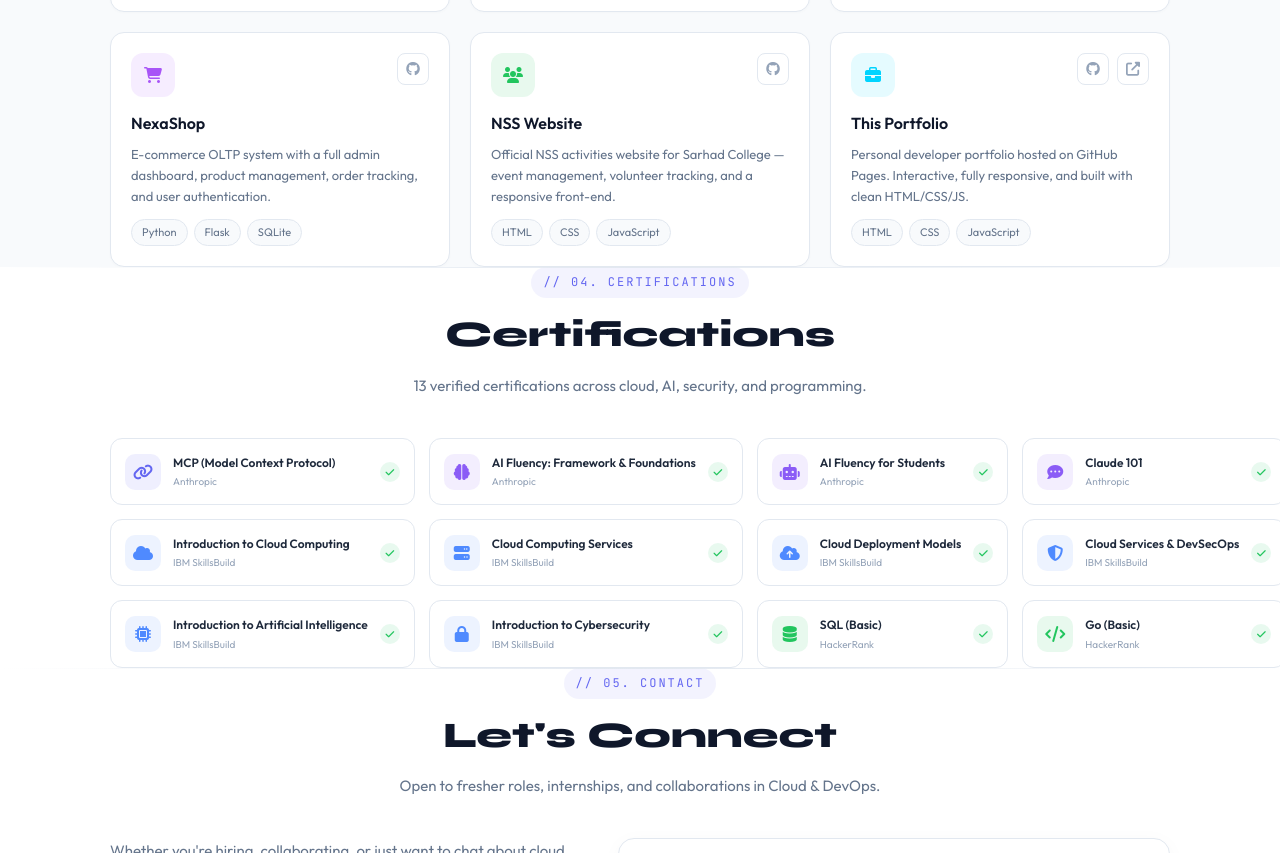
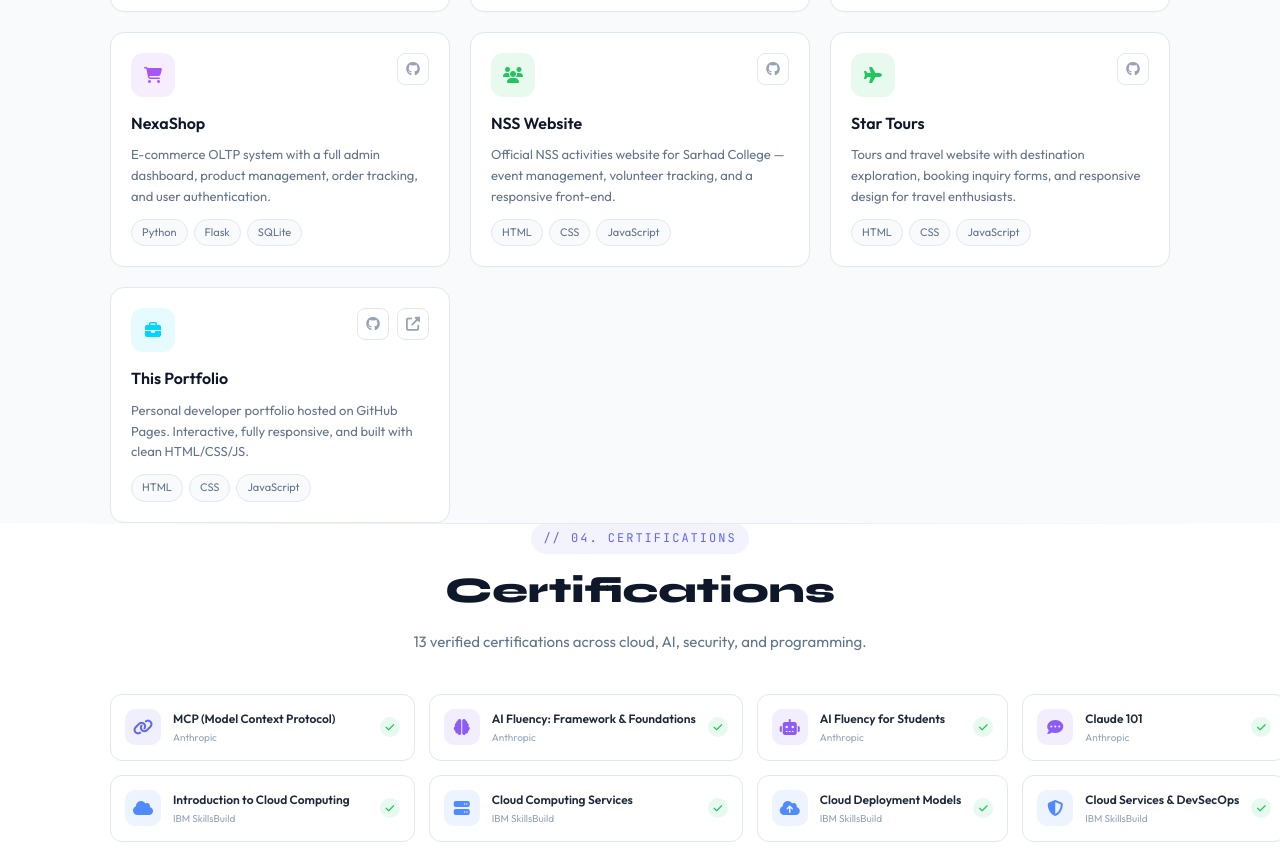
Before and after one commit to abhishek-balsure/Portfolio, a plain HTML site: page index.html in a window 1280 px wide. Shown: the part 2516-3369 px from the top of the page. Drawn offline with Linux system fonts and the light colour scheme.

Commit message:
Add missing Star Tours project to portfolio

```diff
--- a/index.html
+++ b/index.html
@@ -291,6 +291,21 @@
       </div>
       <div class="project-card fade-up" data-tags="web">
         <div class="project-header">
+          <div class="project-icon" style="background:rgba(34,197,94,0.1)"><i class="fas fa-plane" style="color:#22c55e"></i></div>
+          <div class="project-links">
+            <a href="https://github.com/abhishek-balsure/Star-Tours" target="_blank" class="project-link-btn"><i class="fab fa-github"></i></a>
+          </div>
+        </div>
+        <div class="project-name">Star Tours</div>
+        <div class="project-desc">Tours and travel website with destination exploration, booking inquiry forms, and responsive design for travel enthusiasts.</div>
+        <div class="project-badges">
+          <span class="project-badge">HTML</span>
+          <span class="project-badge">CSS</span>
+          <span class="project-badge">JavaScript</span>
+        </div>
+      </div>
+      <div class="project-card fade-up" data-tags="web">
+        <div class="project-header">
           <div class="project-icon" style="background:rgba(0,212,255,0.1)"><i class="fas fa-briefcase" style="color:#00d4ff"></i></div>
           <div class="project-links">
             <a href="https://github.com/abhishek-balsure/Portfolio" target="_blank" class="project-link-btn"><i class="fab fa-github"></i></a>
```
